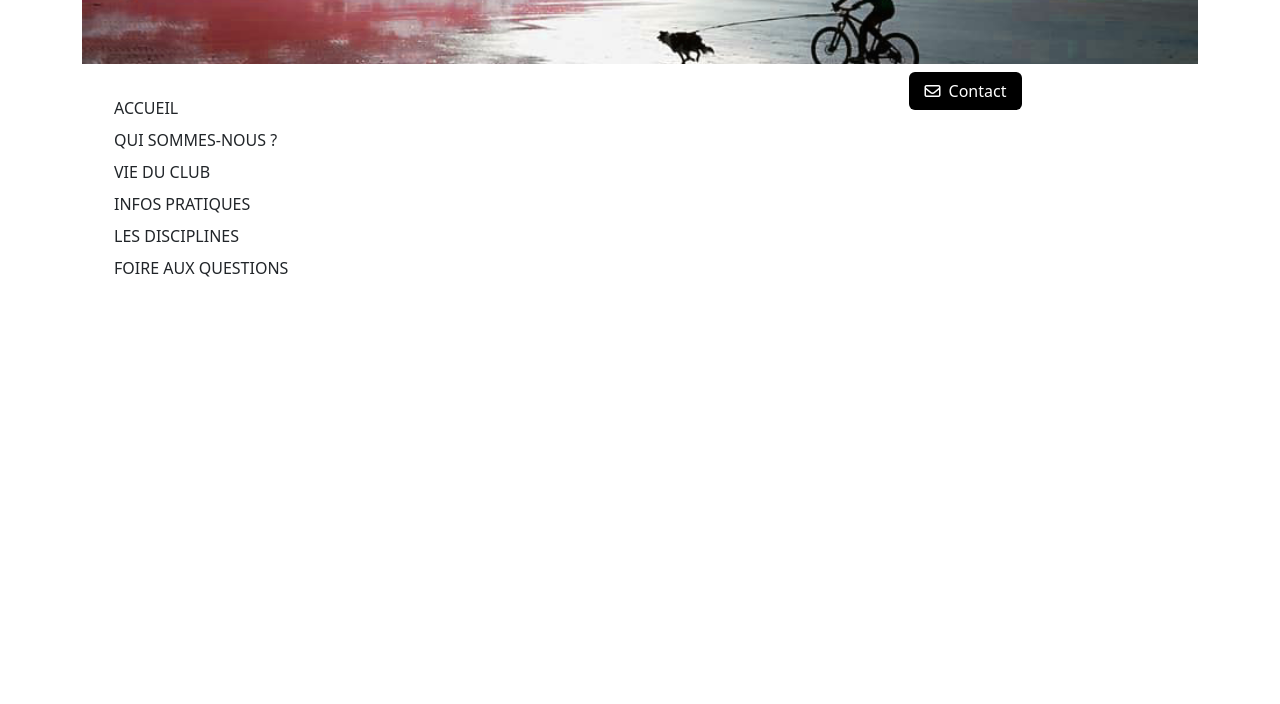
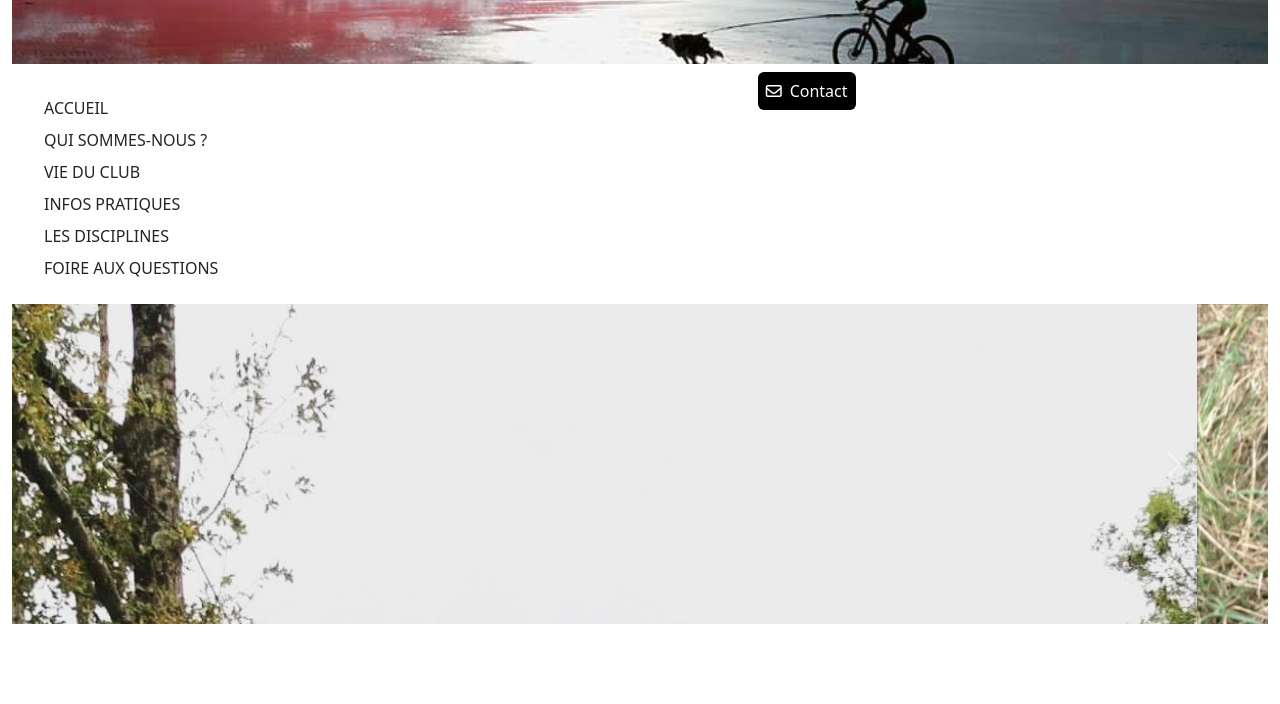
Before and after one commit to ManueBoinot/CANIBALES79-exercice, a plain HTML site: page index.html in a window 1280 px wide. Shown: the part 96-800 px from the top of the page. Drawn offline with nearby package versions, Linux system fonts and the light colour scheme.

Commit message:
ajout structure carrousel

```diff
--- a/index.html
+++ b/index.html
@@ -21,11 +21,11 @@
 <body>
 
 
-
+  <!-- ----------------------------------------------------------------------------------------------------------------------------- -->
   <!-- --------------- HEADER ---------------------------------------------------------------------- -->
   <header>
 
-    <div class="container">
+    <div class="container-fluid">
 
       <!-- --------------- ROW 1 BANDEAU HEADER --------------------- -->
       <div class="row d-flex align-items-start g-0 text-center"
@@ -38,27 +38,23 @@
         </div>
 
         <div class="col offset-1 d-flex justify-content-center pt-3" id="bouton-bandeau">
-
           <a href="https://www.facebook.com/Canibales79"><i class="logos-reseaux-header fa-brands fa-square-facebook"
               style="font-size: 50px; color: white;"></i></a>
-
           <a href="https://www.instagram.com/canibales_79/"><i
               class="logos-reseaux-header fa-brands fa-square-instagram ms-2"
               style="font-size: 50px; color: white;"></i></a>
-
           <a href="/login.html" class="pt-1 ms-4 me-1"><i class="fa-solid fa-user"
               style="font-size: 27px; color: #F60407; background-color: black; padding: 7px;"></i></a>
-
         </div>
 
       </div>
 
       <!-- --------------- ROW 2 NAVBAR HEADER --------------------- -->
 
-      <div class="row g-0 align-items-start">
-        <div class="col-7">
-          <nav class="navbar navbar-expand-md">
+      <div class="row g-0">
+        <nav class="navbar navbar-expand-md align-items-start">
 
+          <div class="col-7">
             <button class="navbar-toggler ms-4" style="font-size: 1.6rem;" type="button" data-bs-toggle="collapse"
               data-bs-target="#navbarNav" aria-controls="navbarNav" aria-expanded="false"
               aria-label="Toggle navigation">
@@ -75,23 +71,63 @@
                 <li class="nav-link mt-2" id="navbar-btn-faq">FOIRE AUX QUESTIONS</li>
               </ul>
             </div>
-        </div>
+          </div>
 
-        <div class="col-5 text-center pt-2">
-          <div class="btn"><a href="/contact.html" class="py-2 px-3 rounded"
-              style="font-size: 1rem; color: white; text-decoration: none; background-color: black;"><i class="fa-regular fa-envelope pe-2"></i>Contact</a>
+          <div class="col">
+            <div class="btn"><a href="/contact.html" class="p-2 rounded"
+                style="color: white; text-decoration: none; background-color: black;"><i
+                  class="fa-regular fa-envelope pe-2"></i>Contact</a>
+            </div>
           </div>
-        </div>
+
         </nav>
-
       </div>
-
     </div>
   </header>
 
+  <!-- ----------------------------------------------------------------------------------------------------------------------------- -->
+  <!-- --------------- MAIN ---------------------------------------------------------------------- -->
   <main>
+
     <!-- --------------- SECTION CARROUSEL PHOTOS ----------------------------------------------------- -->
     <section id="carrousel-photos">
+      <div class="container-fluid">
+        <div class="row">
+          <div class="col">
+            <div id="carouselExampleControls" class="carousel slide" data-bs-ride="carousel">
+              <div class="carousel-inner" style="height: 40vh;">
+                <div class="carousel-item active">
+                  <img src="images/photos/photo_canivtt_chemin.jpg" class="d-block w-100" alt="canivtt chemin">
+                </div>
+                <div class="carousel-item">
+                  <img src="images/photos/photo_4_chiens.jpg" class="d-block w-100" alt="portraits 4 chiens">
+                </div>
+                <div class="carousel-item">
+                  <img src="images/photos/photo_canicross_didier.jpg" class="d-block w-100" alt="canicross famille didier">
+                </div>
+                <div class="carousel-item">
+                  <img src="images/photos/photo_groupe_canimarche.jpg" class="d-block w-100" alt="groupe canimarche ">
+                </div>
+                <div class="carousel-item">
+                  <img src="images/photos/photo_canicross_bois.jpg" class="d-block w-100" alt="canicross bois">
+                </div>
+              </div>
+              <button class="carousel-control-prev" type="button" data-bs-target="#carouselExampleControls"
+                data-bs-slide="prev">
+                <span class="carousel-control-prev-icon" aria-hidden="true"></span>
+                <span class="visually-hidden">Previous</span>
+              </button>
+              <button class="carousel-control-next" type="button" data-bs-target="#carouselExampleControls"
+                data-bs-slide="next">
+                <span class="carousel-control-next-icon" aria-hidden="true"></span>
+                <span class="visually-hidden">Next</span>
+              </button>
+            </div>
+          </div>
+        </div>
+
+
+      </div>
 
 
 
@@ -125,6 +161,8 @@
 
     </section>
   </main>
+
+  <!-- ----------------------------------------------------------------------------------------------------------------------------- -->
   <!-- --------------- FOOTER -------------------------------------------------------------------------- -->
   <footer>
 
```
